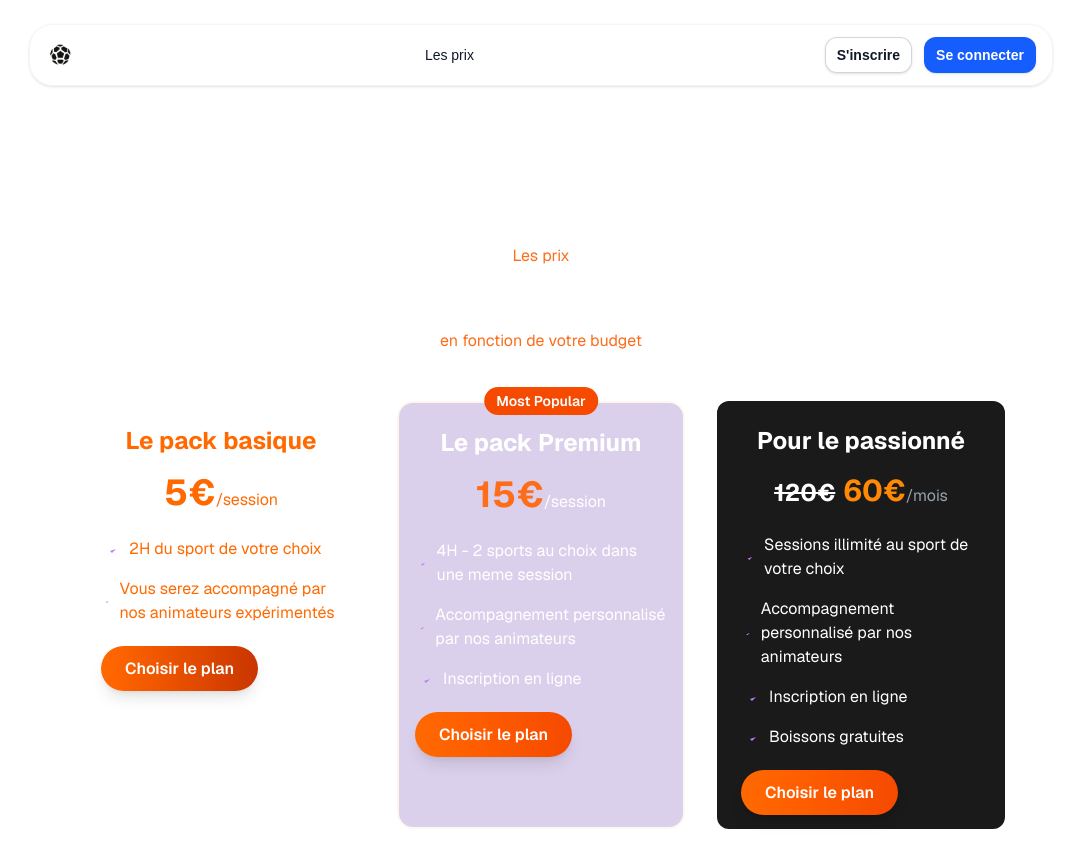
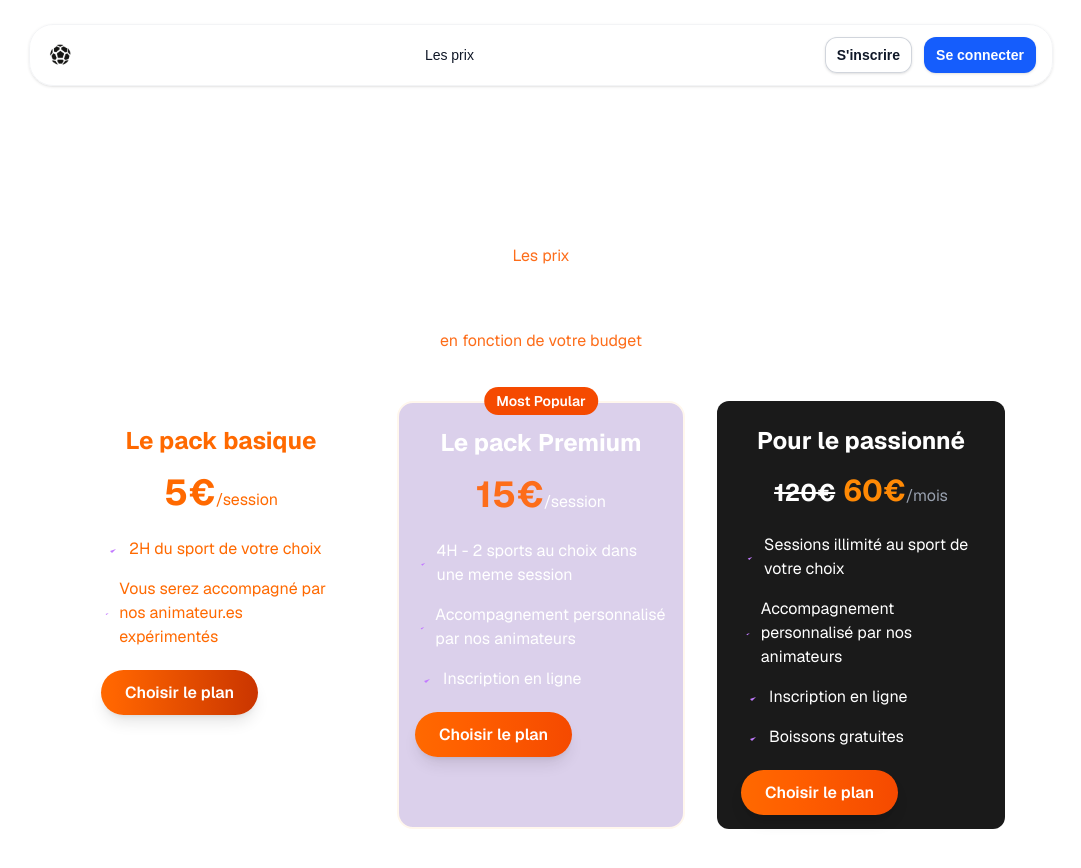
Before and after one commit to ChVrles14/93Moove, a Next.js app: page /prix in a window 1280 px wide. Shown: the top 868 px of the page, without its empty margins (99-1180 px from the left). Built offline with nearby package versions, Linux system fonts and the light colour scheme.

Commit message:
tout update

```diff
--- a/src/app/prix/page.tsx
+++ b/src/app/prix/page.tsx
@@ -48,7 +48,7 @@ export default function Home() {
                                                  fill="currentColor" aria-hidden="true">
                                                 <path d="M9 12l2 2 4-4"></path>
                                             </svg>
-                                            <span className="text-orange-500">Vous serez accompagné par nos animateurs expérimentés </span>
+                                            <span className="text-orange-500">Vous serez accompagné par nos animateur.es expérimentés </span>
                                         </li>
                                     </ul>
                                     <span
```
